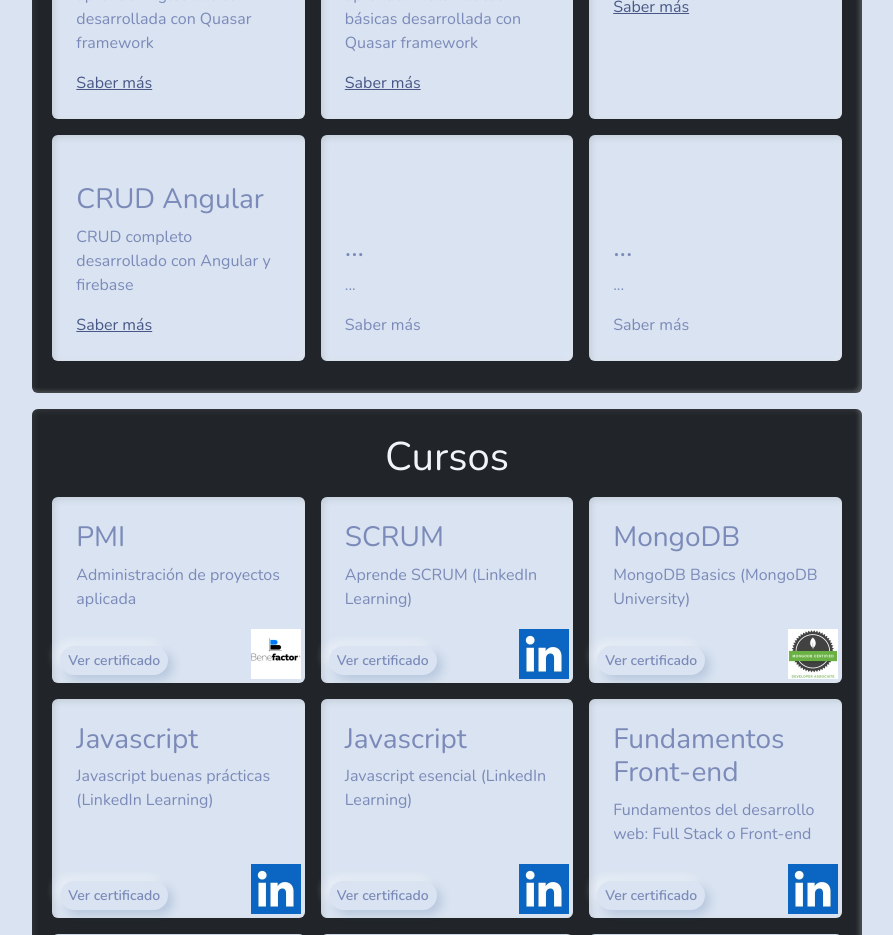
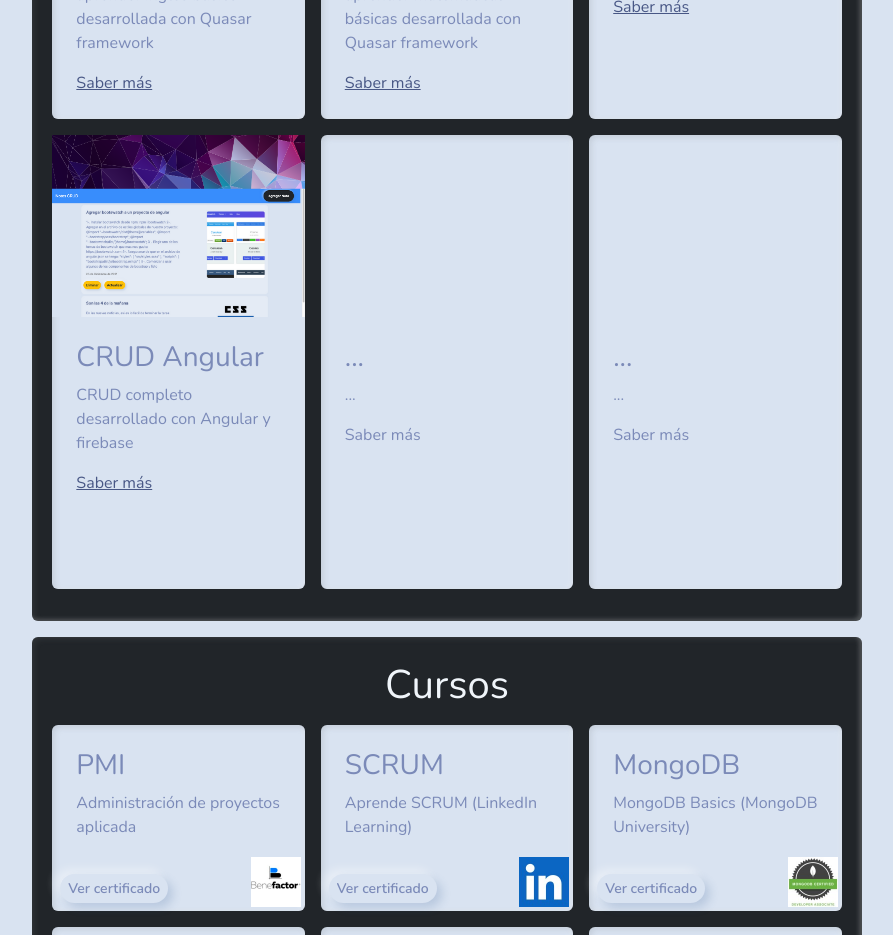
Before and after one commit to VictorMany/portfolio, a Next.js app: page / in a window 1280 px wide. Shown: the part 1840-2775 px from the top of the page, without its empty margins (193-1086 px from the left). Built offline with nearby package versions, Linux system fonts and the light colour scheme; a small style sheet from the web is missing.

Commit message:
angular updated

```diff
--- a/global.css
+++ b/global.css
@@ -5,7 +5,6 @@
 
 .card-body {
     height: auto;
-
 }
 
 body,
--- a/profile.js
+++ b/profile.js
@@ -70,7 +70,7 @@ export const projects = [{
 }, {
     name: 'CRUD Angular',
     description: 'CRUD completo desarrollado con Angular y firebase',
-    image: '',
+    image: 'crud.png',
     link: 'https://google-news-angular.vercel.app/news/today'
 }, {
     name: '...',
```
Also changed, not shown: public/crud.png (added).
